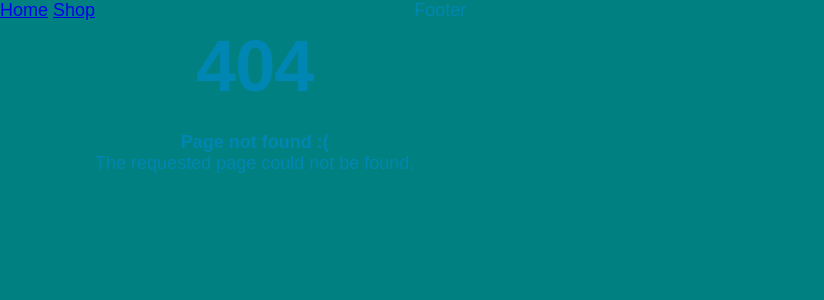
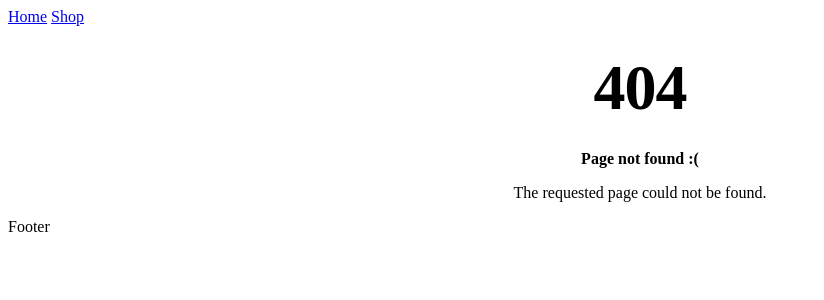
Before and after one commit to emoalb/computer-store, a Jekyll site: the page built from 404.html, in a window 1280 px wide. Shown: the top 300 px of the page, without its empty margins (0-824 px from the left). Built offline with Jekyll 4.4.1, drawn with Linux system fonts in a browser that asks for light colours.

Commit message:
Problems with github pages

```diff
--- a/_config.yml
+++ b/_config.yml
@@ -19,8 +19,8 @@
   Write an awesome description for your new site here. You can edit this
   line in _config.yml. It will appear in your document head meta (for
   Google search results) and in your feed.xml site description.
-baseurl: "/Pizza-Restaurant/" # the subpath of your site, e.g. /blog
-url: "https://emoalb.github.io" # the base hostname & protocol for your site, e.g. http://example.com
+baseurl: "" # the subpath of your site, e.g. /blog
+url: "https://emoalb.github.io/Pizza-Restaurant" # the base hostname & protocol for your site, e.g. http://example.com
 
 permalink: pretty
 twitter_username: jekyllrb
--- a/css/reset.css
+++ /dev/null
@@ -1,3 +0,0 @@
-* {
-  margin: 0px;
-  padding: 0; }
--- a/css/style.css
+++ /dev/null
@@ -1,17 +0,0 @@
-* {
-  margin: 0px;
-  padding: 0; }
-
-html {
-  font: 18px sans-serif;
-  color: #3f3f3f; }
-
-ul li {
-  padding-left: 5px; }
-
-body {
-  background: teal;
-  color: #0086B3;
-  display: -webkit-box;
-  display: -ms-flexbox;
-  display: flex; }
--- a/css/typgraphy.css
+++ /dev/null
@@ -1,3 +0,0 @@
-html {
-  font: 18px sans-serif;
-  color: #3f3f3f; }
--- a/scss/reset.scss
+++ b/scss/reset.scss
@@ -1,4 +1,4 @@
 * {
-  margin: 0px;
+  margin: 10px;
   padding: 0;
 }
```
